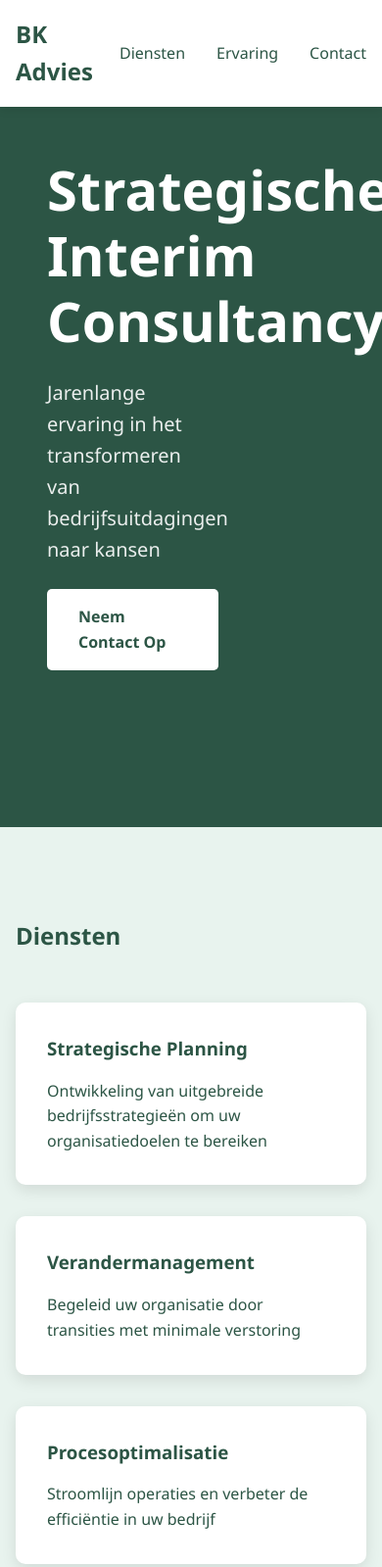
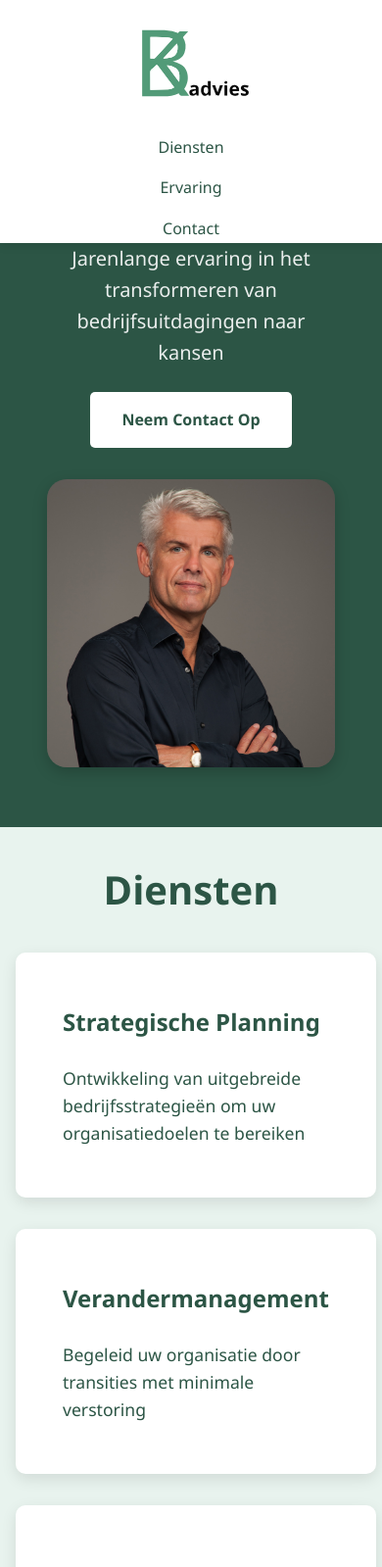
Before and after one commit to bkadvies/bk-advies.nl, a plain HTML site: page index.html in a window 390 px wide. Shown: the top 1599 px of the page at 98% size. Drawn offline with nearby package versions, Linux system fonts and the light colour scheme.

Commit message:
voeg logo, foto en grotere info tegels toe

```diff
--- a/index.html
+++ b/index.html
@@ -11,7 +11,9 @@
 <body>
     <nav>
         <div class="nav-content">
-            <div class="logo">BK Advies</div>
+            <div class="logo">
+                <img src="images/logo.svg" alt="BK Advies Logo" class="logo-image">
+            </div>
             <div class="nav-links">
                 <a href="#diensten">Diensten</a>
                 <a href="#ervaring">Ervaring</a>
@@ -28,7 +30,7 @@
                 <a href="#contact" class="cta-button">Neem Contact Op</a>
             </div>
             <div class="hero-image" data-aos="fade-left">
-                <img src="images/male_pose.jfif" alt="CEO Portrait">
+                <img src="images/bas-kooijman-portrait.jpg" alt="Bas Kooijman Portrait">
             </div>
         </div>
     </section>
@@ -57,19 +59,20 @@
         <div class="container">
             <div class="contact-form" data-aos="fade-up">
                 <h2>Contact</h2>
-                <form id="contactForm">
+                <form id="contactForm" action="https://formspree.io/f/JOUW_FORMSPREE_ID" method="POST">
                     <div class="form-group">
                         <label for="name">Naam</label>
-                        <input type="text" id="name" required>
+                        <input type="text" id="name" name="name" required>
                     </div>
                     <div class="form-group">
                         <label for="email">E-mail</label>
-                        <input type="email" id="email" required>
+                        <input type="email" id="email" name="email" required>
                     </div>
                     <div class="form-group">
                         <label for="message">Bericht</label>
-                        <textarea id="message" rows="5" required></textarea>
+                        <textarea id="message" name="message" rows="5" required></textarea>
                     </div>
+                    <input type="hidden" name="_next" value="https://JOUW_GITHUB_USERNAME.github.io/JOUW_REPO_NAAM/bedankt.html">
                     <button type="submit" class="submit-button">Verstuur Bericht</button>
                 </form>
             </div>
--- a/styles.css
+++ b/styles.css
@@ -1,8 +1,8 @@
 :root {
-    --primary: #2c5545;
-    --secondary: #7ab5a0;
-    --light: #e8f3ee;
-    --dark: #2c5545;
+    --primary: #2c5545;      /* Donkergroen */
+    --secondary: #7ab5a0;    /* Middengroen */
+    --light: #e8f3ee;       /* Lichtgroen */
+    --dark: #2c5545;        /* Donkergroen (zelfde als primary) */
 }
 
 * {
@@ -19,6 +19,7 @@ body {
     background-color: var(--light);
 }
 
+/* Navigation */
 nav {
     position: fixed;
     top: 0;
@@ -26,7 +27,7 @@ nav {
     background: white;
     box-shadow: 0 2px 10px rgba(0,0,0,0.1);
     z-index: 1000;
-    padding: 1rem;
+    padding: 0.1rem 1rem;
 }
 
 .nav-content {
@@ -38,9 +39,15 @@ nav {
 }
 
 .logo {
-    font-size: 1.5rem;
-    font-weight: bold;
-    color: var(--primary);
+    display: flex;
+    align-items: center;
+}
+
+.logo-image {
+    height: 120px;
+    width: auto;
+    margin: 0;
+    display: block;
 }
 
 .nav-links {
@@ -59,9 +66,10 @@ nav {
     color: var(--secondary);
 }
 
+/* Section Algemeen */
 section {
-    padding: 5rem 1rem;
-    min-height: 100vh;
+    padding: 3rem 1rem;
+    min-height: auto;
     display: flex;
     align-items: center;
 }
@@ -69,16 +77,26 @@ section {
 .container {
     max-width: 1200px;
     margin: 0 auto;
+    width: 100%;
 }
 
+h2 {
+    color: var(--primary);
+    font-size: 2.5rem;
+    margin-bottom: 2rem;
+    text-align: center;
+}
+
+/* Hero Section */
 #hero {
     background: var(--primary);
     color: white;
     position: relative;
     overflow: hidden;
-    height: 100vh;
+    min-height: 100vh;
     display: flex;
     align-items: center;
+    padding-top: 5rem;
 }
 
 .hero-container {
@@ -116,12 +134,16 @@ section {
 }
 
 .hero-image img {
-    max-width: 800px;
+    max-width: 500px;
+    width: 100%;
     height: auto;
     border-radius: 20px;
     box-shadow: 0 5px 15px rgba(0,0,0,0.2);
+    object-fit: cover;
+    aspect-ratio: 1/1;
 }
 
+/* CTA Button */
 .cta-button {
     display: inline-block;
     padding: 1rem 2rem;
@@ -139,19 +161,24 @@ section {
     background: var(--light);
 }
 
+/* Diensten Section */
 .services-grid {
     display: grid;
-    grid-template-columns: repeat(auto-fit, minmax(250px, 1fr));
+    grid-template-columns: repeat(auto-fit, minmax(300px, 1fr));
     gap: 2rem;
-    margin-top: 3rem;
+    margin-top: 2rem;
 }
 
 .service-card {
     background: white;
-    padding: 2rem;
+    padding: 3rem;
     border-radius: 10px;
     box-shadow: 0 5px 15px rgba(0,0,0,0.1);
     transition: transform 0.3s;
+    min-height: 250px;
+    display: flex;
+    flex-direction: column;
+    justify-content: center;
 }
 
 .service-card:hover {
@@ -161,9 +188,16 @@ section {
 
 .service-card h3 {
     color: var(--primary);
-    margin-bottom: 1rem;
+    margin-bottom: 1.5rem;
+    font-size: 1.5rem;
 }
 
+.service-card p {
+    font-size: 1.1rem;
+    line-height: 1.6;
+}
+
+/* Contact Section */
 #contact {
     background: var(--light);
 }
@@ -172,7 +206,7 @@ section {
     max-width: 600px;
     margin: 0 auto;
     background: white;
-    padding: 2rem;
+    padding: 2.5rem;
     border-radius: 10px;
     box-shadow: 0 5px 15px rgba(0,0,0,0.1);
 }
@@ -185,6 +219,7 @@ section {
     display: block;
     margin-bottom: 0.5rem;
     color: var(--primary);
+    font-weight: 500;
 }
 
 .form-group input,
@@ -194,6 +229,13 @@ section {
     border: 1px solid var(--secondary);
     border-radius: 5px;
     font-size: 1rem;
+    transition: border-color 0.3s;
+}
+
+.form-group input:focus,
+.form-group textarea:focus {
+    outline: none;
+    border-color: var(--primary);
 }
 
 .submit-button {
@@ -205,12 +247,15 @@ section {
     cursor: pointer;
     font-size: 1rem;
     transition: background-color 0.3s;
+    width: 100%;
+    font-weight: 600;
 }
 
 .submit-button:hover {
     background: var(--secondary);
 }
 
+/* Footer */
 .footer {
     background: var(--primary);
     color: white;
@@ -236,12 +281,16 @@ section {
 }
 
 .linkedin-button {
-    display: inline-block;
+    display: inline-flex;
+    justify-content: center;
+    align-items: center;
     margin-top: 1rem;
-    padding: 0.5rem;
+    padding: 0.7rem;
     background: white;
     border-radius: 50%;
     transition: transform 0.3s ease;
+    width: 40px;
+    height: 40px;
 }
 
 .linkedin-button:hover {
@@ -253,14 +302,53 @@ section {
     height: 24px;
 }
 
+/* Responsive Design */
 @media (max-width: 1200px) {
+    .hero-container {
+        grid-template-columns: 1fr;
+        text-align: center;
+    }
+
+    .hero-content {
+        align-items: center;
+    }
+
+    .hero-image {
+        justify-content: center;
+    }
+
     .hero-image img {
-        max-width: 600px;
+        max-width: 400px;
     }
 }
 
 @media (max-width: 768px) {
-    .hero-image img {
-        max-width: 100%;
+    .nav-content {
+        flex-direction: column;
+        gap: 1rem;
+    }
+
+    .hero-content h1 {
+        font-size: 2.5rem;
+    }
+
+    section {
+        padding: 2rem 1rem;
+    }
+
+    .services-grid {
+        grid-template-columns: 1fr;
     }
 }
+
+@media (max-width: 480px) {
+    .nav-links {
+        flex-direction: column;
+        gap: 1rem;
+        text-align: center;
+    }
+
+    .hero-content h1 {
+        font-size: 2rem;
+    }
+}
```
Also changed, not shown: images/bas-kooijman-portrait.jpg (added), images/logo.svg (added).
